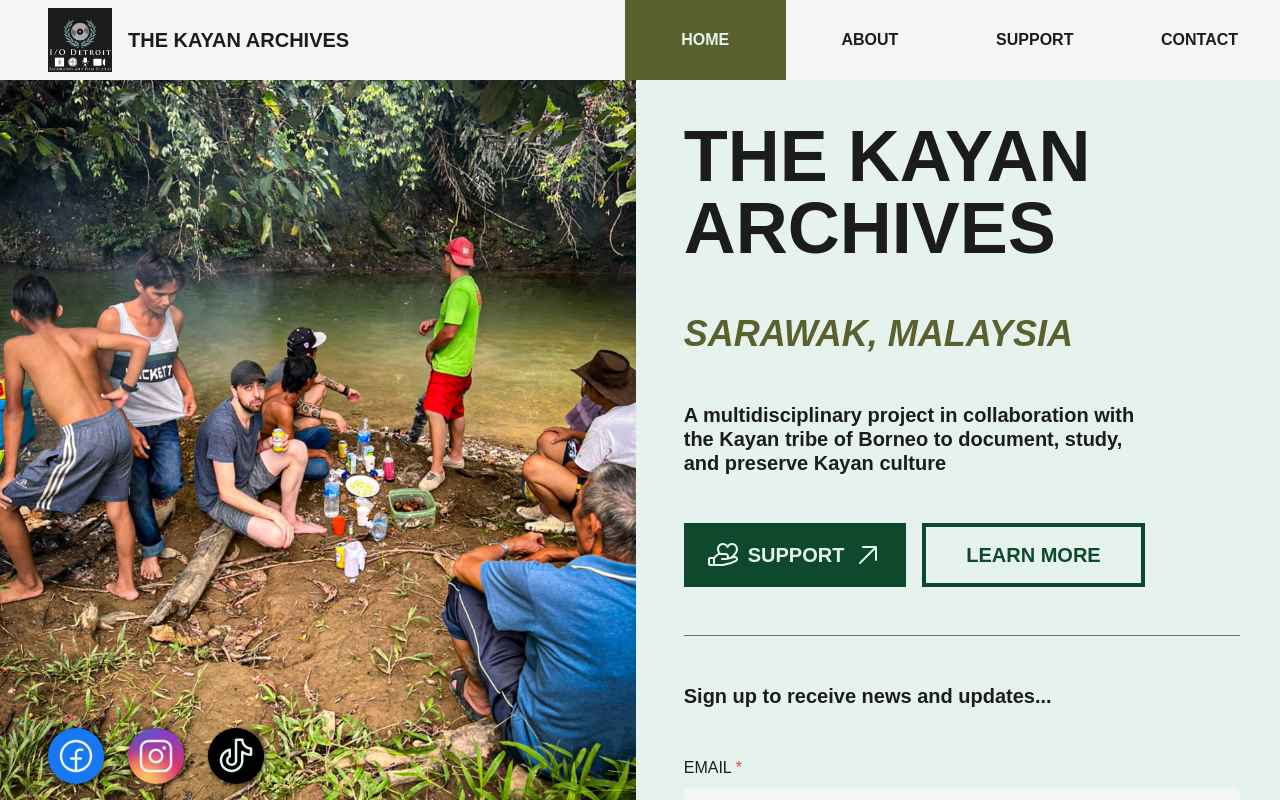
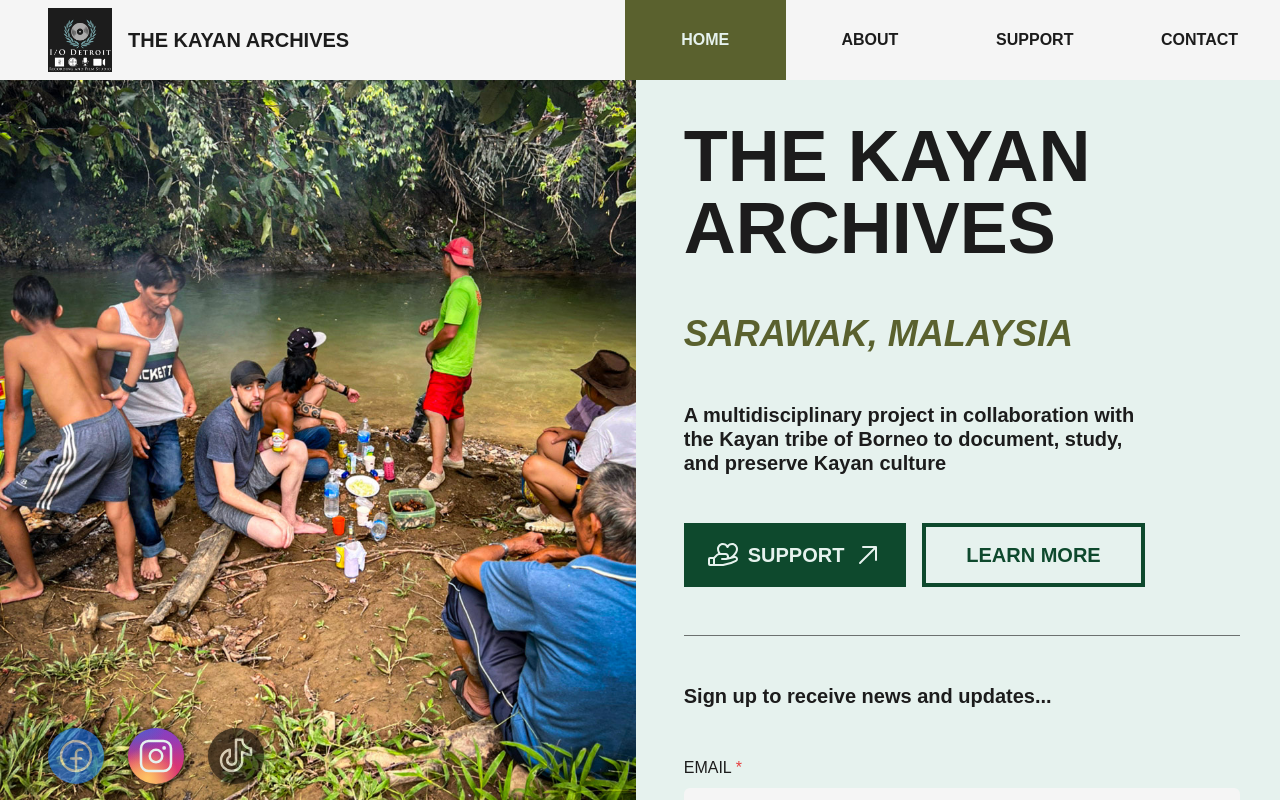
Before and after one commit to sunkenstudio/kayan-archives, a Next.js app: page / in a window 1280 px wide. Built offline with nearby package versions, Linux system fonts and the light colour scheme.

Commit message:
add insta link, disable others, additional padding

```diff
--- a/src/app/_components/ContactForm/index.tsx
+++ b/src/app/_components/ContactForm/index.tsx
@@ -98,7 +98,7 @@ export const ContactForm = () => {
           <Button
             type="submit"
             variant="primary"
-            title="Subscribe"
+            title="Submit"
             stretch
             isLoading={isFiring}
           />
--- a/src/app/_components/SocialMediaBar/index.tsx
+++ b/src/app/_components/SocialMediaBar/index.tsx
@@ -17,14 +17,19 @@ export const SocialMediaBar = () => {
       ml={{ base: 0, md: '3rem' }}
       gap={{ base: '1rem', md: '1.5rem' }}
     >
-      <SocialButton href="https://facebook.com" backgroundColor={'#1877F2'}>
+      <SocialButton
+        href="#"
+        backgroundColor={'#1877F2'}
+        opacity={0.6}
+        cursor={'not-allowed'}
+      >
         <FacebookLogo
           size={isDesktop ? '2.5rem' : '2rem'}
           color={colors.light}
         />
       </SocialButton>
       <SocialButton
-        href="https://instagram.com"
+        href="https://www.instagram.com/kayanarchives/"
         background={
           'radial-gradient(circle farthest-corner at 35% 90%, #fec564, transparent 50%), radial-gradient(circle farthest-corner at 0 140%, #fec564, transparent 50%), radial-gradient(ellipse farthest-corner at 0 -25%, #5258cf, transparent 50%), radial-gradient(ellipse farthest-corner at 20% -50%, #5258cf, transparent 50%), radial-gradient(ellipse farthest-corner at 100% 0, #893dc2, transparent 50%), radial-gradient(ellipse farthest-corner at 60% -20%, #893dc2, transparent 50%), radial-gradient(ellipse farthest-corner at 100% 100%, #d9317a, transparent), linear-gradient(#6559ca, #bc318f 30%, #e33f5f 70%, #f77638 90%, #fec66d 100%);'
         }
@@ -34,7 +39,12 @@ export const SocialMediaBar = () => {
           color={colors.light}
         />
       </SocialButton>
-      <SocialButton href="https://tiktok.com" backgroundColor={'#000'}>
+      <SocialButton
+        href="#"
+        backgroundColor={'#000'}
+        opacity={0.6}
+        cursor={'not-allowed'}
+      >
         <TiktokLogo size={isDesktop ? '2.5rem' : '2rem'} color={colors.light} />
       </SocialButton>
     </HStack>
--- a/src/app/page.tsx
+++ b/src/app/page.tsx
@@ -51,7 +51,7 @@ export default function Home() {
         textShadow={{ base: `1px 1px 4px ${colors.dark}`, md: 'none' }}
         p={{ base: '1rem', md: '2.5rem' }}
         overflowY={'scroll'}
-        pb={'5rem'}
+        pb={'7rem'}
       >
         <H1>THE KAYAN ARCHIVES</H1>
         <H3
```
Also changed, not shown: src/app/support/page.tsx (+3 -11 lines).
